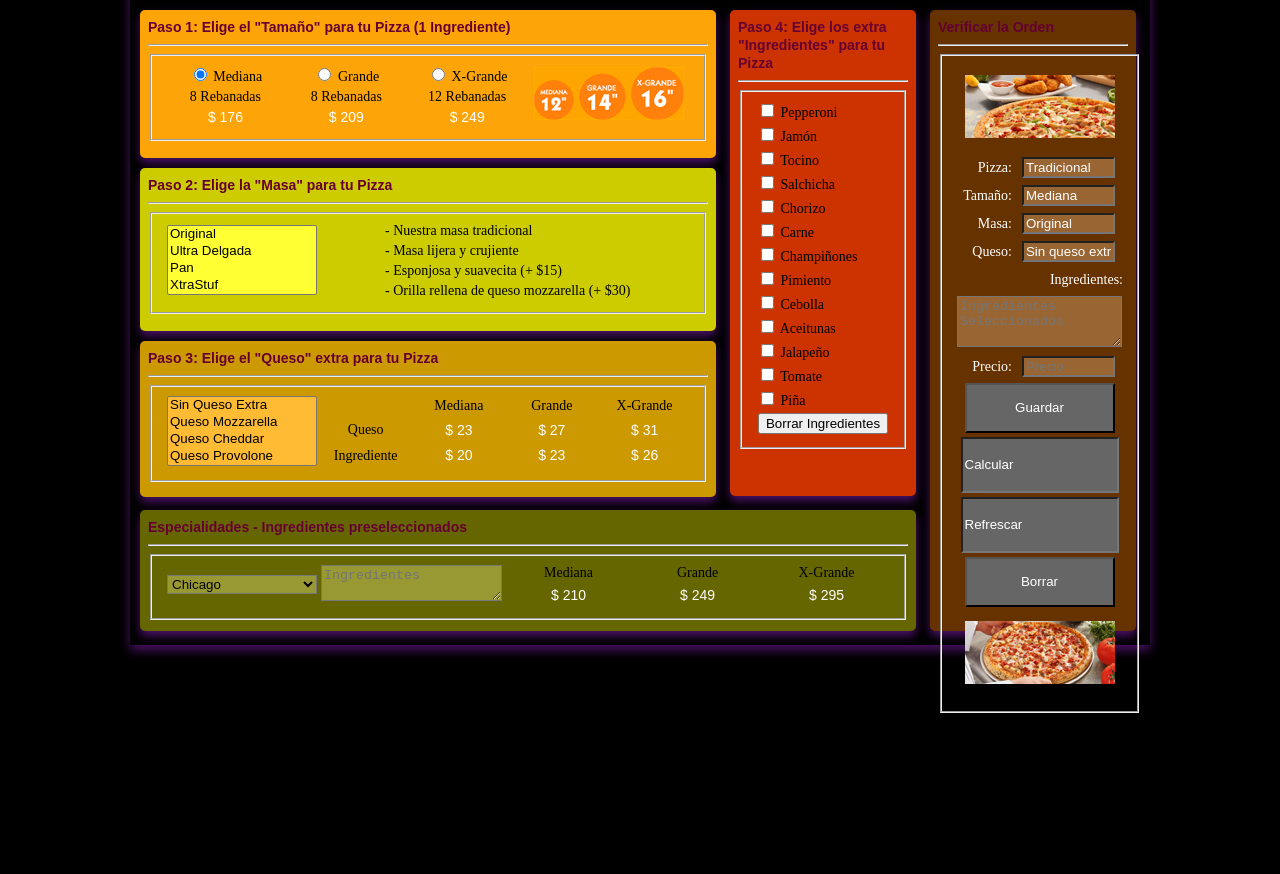
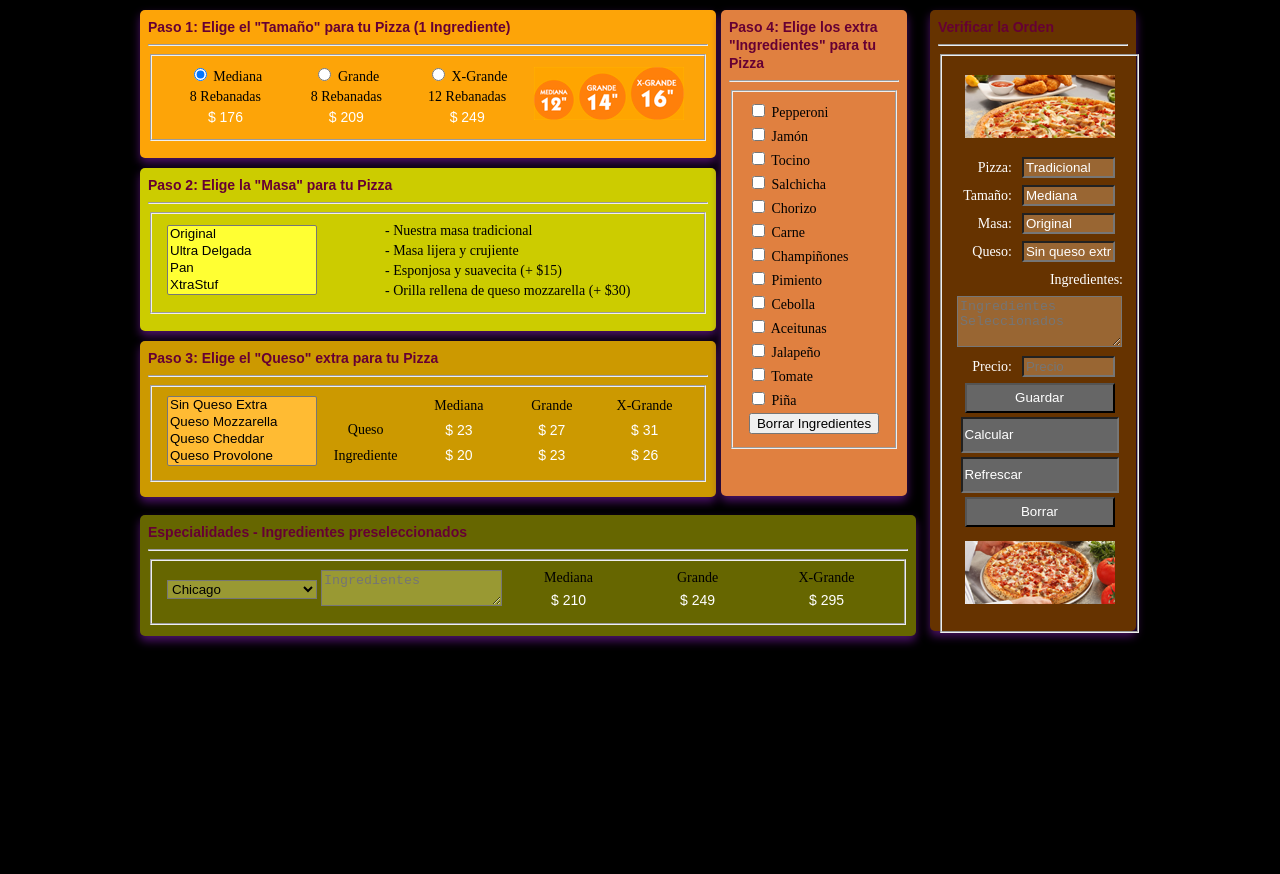
Before and after one commit to OscarOrta/AplicacionesMobiles, a plain HTML site: page awi40/PizzasJS.html in a window 1280 px wide. Shown: the part 133-1007 px from the top of the page. Before the commit the page ends 846 px from the top, so only its background shows below. Drawn offline with Linux system fonts and the light colour scheme.

Commit message:
Update Pizzas-Estilos.css

```diff
--- a/awi40/Pizzas-Estilos.css
+++ b/awi40/Pizzas-Estilos.css
@@ -4,13 +4,11 @@ html
 }
 #principal
 {
-    width: 1020px;
+    max-width: 1020px;
     height: 770px;
     margin: auto;
-    background-color: black;
-    -webkit-box-shadow: 0px 5px 10px 0px #4B1167;
-    -moz-box-shadow:    0px 5px 10px 0px #4B1167;
-    box-shadow:         0px 5px 10px 0px #4B1167;
+
+
 }
 header
 {
@@ -41,22 +39,34 @@ h1 {color: #AA0066; text-shadow: 0 3px 3px #802BFF;}
 }
 #primaria
 {
-    width: 800px;
+
+    max-width: 800px;
     height: 640px;
     float: left;
 }
 #secundaria
 {
-    width: 795px;
+
+    max-width: 800px;
     height: 500px;
     float: left;
     margin: 0px 0px 5px 5px
 }
 #terciaria
 {
-    width: 590px;
+
+    max-width: 590px;
     height: 500px;
     float: left;
+
+}
+#cuatro
+{
+
+    max-width: 590px;
+    height: 500px;
+    float: left;
+
 }
 #verificacion
 {
@@ -76,10 +86,11 @@ h1 {color: #AA0066; text-shadow: 0 3px 3px #802BFF;}
 }
 #extra
 {
+
     width: 170px;
     height: 470px;
     margin: 5px 0px 5px 5px;
-    background-color: #CC3300;
+    background-color: #e08040;
     float: left;
 }
 #tamano
@@ -146,4 +157,16 @@ select          {   width: 150px;   }
 .lblDatos       {   width: 45px;    color: #FFFFFF; }
 .txtDatos       {   width: 85px;    background-color: #996633;  color: #FFFFFF;   }
 #precio         {   margin: 50px 0px 50px 0px;  color: yellow; }
-.boton          {   width: 150px; height: 50px;  background-color: #666666; color: white}
+.boton          {   width: 150px; height: 30px;  background-color: #666666; color: white}
+
+@media screen and (max-width:800px){
+    #extra
+    {
+    width: 170px;
+    height: 470px;
+    margin-top: 800px ;
+    background-color: #e08040;
+    float: left;
+    }
+
+}
```
